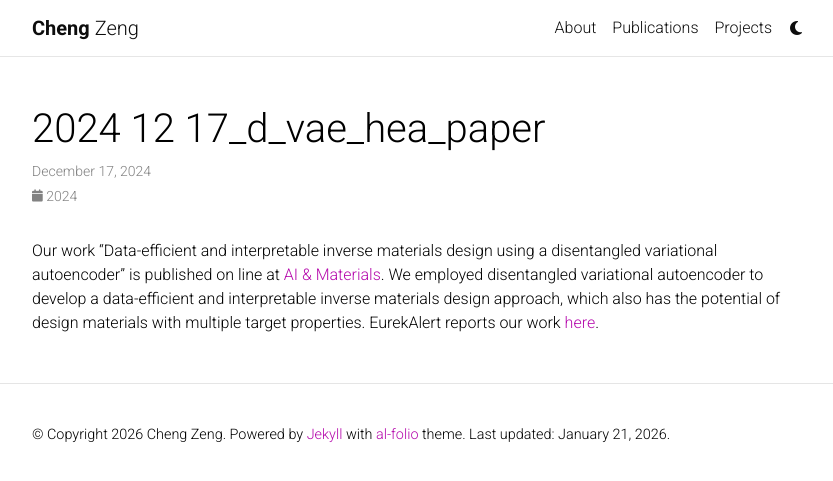
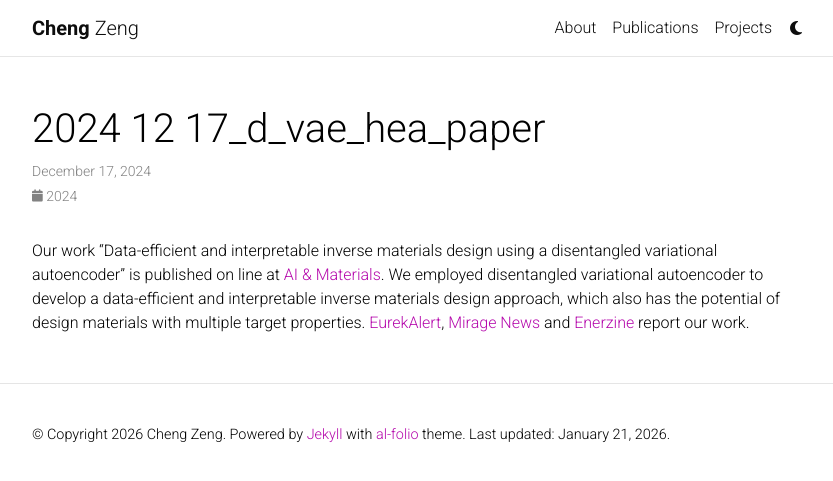
Before and after one commit to cengc13/website, a Jekyll site: the page built from _news/2024-12-17_d_vae_hea_paper.md, in a window 1280 px wide. Shown: the top 481 px of the page, without its empty margins (223-1056 px from the left). Built offline with Jekyll 4.4.1, drawn with Linux system fonts in a browser that asks for light colours; comment, search, counter and statistics services are not loaded; a style sheet for code colours, icons or effects is not loaded.

Commit message:
add mirage news and enerzine news link for d-vae work

```diff
--- a/_news/2024-12-17_d_vae_hea_paper.md
+++ b/_news/2024-12-17_d_vae_hea_paper.md
@@ -5,4 +5,4 @@
 related_posts: false
 ---
 
-Our work "Data-efficient and interpretable inverse materials design using a disentangled variational autoencoder" is published on line at [AI & Materials](https://elspub.com/papers/j/1838650894880686080.html). We employed disentangled variational autoencoder to develop a data-efficient and interpretable inverse materials design approach, which also has the potential of design materials with multiple target properties. EurekAlert reports our work [here](https://www.eurekalert.org/news-releases/1068916).
+Our work "Data-efficient and interpretable inverse materials design using a disentangled variational autoencoder" is published on line at [AI & Materials](https://elspub.com/papers/j/1838650894880686080.html). We employed disentangled variational autoencoder to develop a data-efficient and interpretable inverse materials design approach, which also has the potential of design materials with multiple target properties. [EurekAlert](https://www.eurekalert.org/news-releases/1068916), [Mirage News](https://www.miragenews.com/ai-revolutionizes-materials-design-efficiency-1383339/) and [Enerzine](https://www.enerzine.com/une-nouvelle-methode-dia-rend-la-conception-des-materiaux-plus-efficace/153133-2024-12) report our work.
```
